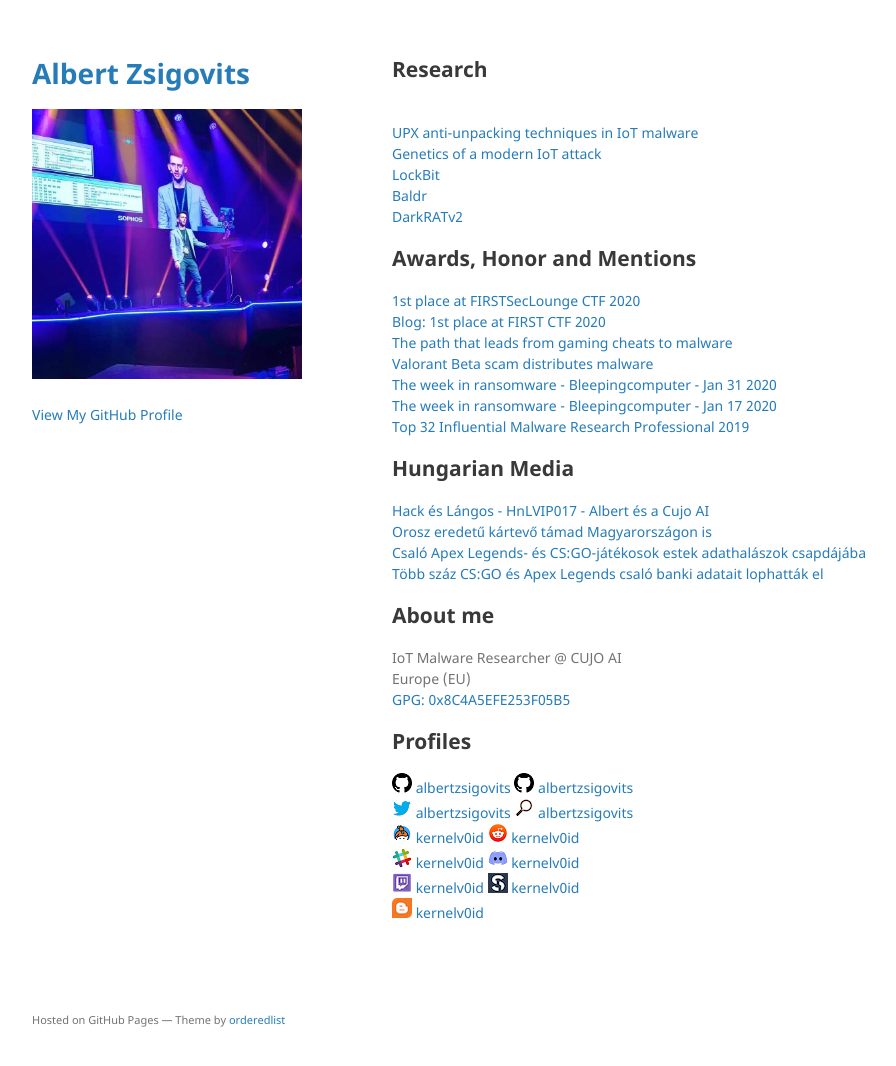
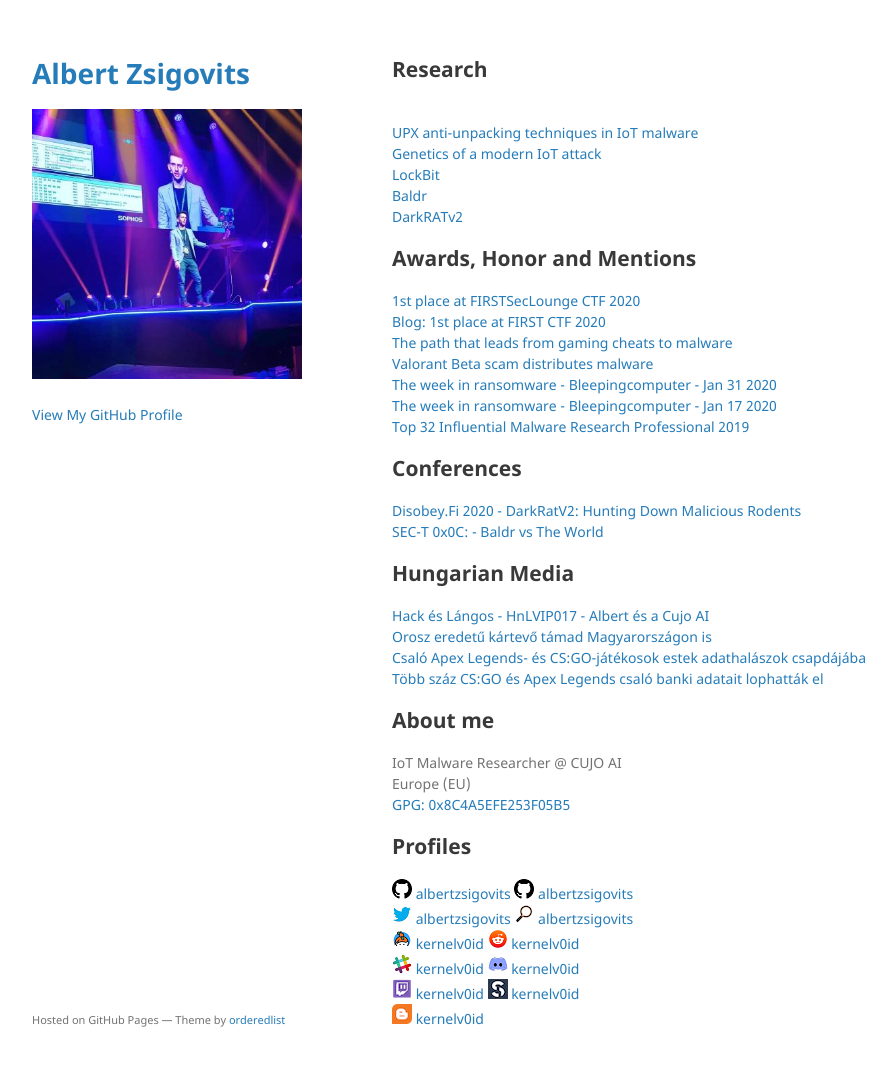
Before and after one commit to albertzsigovits/albertzsigovits.github.io, a Jekyll site: the page built from index.md, in a window 1280 px wide and 1099 px high. Shown: the top 1066 px of the window, without its empty margins (178-1074 px from the left). Built offline with Jekyll 4.4.1, drawn with Linux system fonts in a browser that asks for light colours; the repository's description, which GitHub fills in, is left out; our own code applies the rules of GitHub Pages for plain Markdown files.

Commit message:
Update index.md

```diff
--- a/index.md
+++ b/index.md
@@ -20,9 +20,14 @@ layout: default
 [The week in ransomware - Bleepingcomputer - Jan 17 2020](https://www.bleepingcomputer.com/news/security/the-week-in-ransomware-january-17th-2020-never-ends/)
 [Top 32 Influential Malware Research Professional 2019](https://static.peerlyst.com/image/upload/v1576213159/post-attachments/32_Influential_Malware_Research_Professionals_pkrtnw)
 
+## Conferences
+
+[Disobey.Fi 2020 - DarkRatV2: Hunting Down Malicious Rodents](https://www.youtube.com/watch?v=7QfHX8aytTM)
+[SEC-T 0x0C: - Baldr vs The World](https://www.youtube.com/watch?v=k8mhjkBBw7w)
+
 ## Hungarian Media
 
-[Hack és Lángos - HnLVIP017 - Albert és a Cujo AI](https://hack-es-langos.simplecast.com/episodes/hnlvip017-albert-es-a-cujo-ai)
+[Hack és Lángos - HnLVIP017 - Albert és a Cujo AI](https://www.youtube.com/watch?v=O3mk8oRD-QI)
 [Orosz eredetű kártevő támad Magyarországon is](https://computerworld.hu/biztonsag/orosz-eredetu-kartevo-tamad-magyarorszagon-is-267556.html)
 [Csaló Apex Legends- és CS:GO-játékosok estek adathalászok csapdájába](https://www.gamestar.hu/hir/apex-legends-csgo-csalas-adatlopas-267091.html)
 [Több száz CS:GO és Apex Legends csaló banki adatait lophatták el](https://esport1.hu/news/2019/08/15/csgo-counter-strike-apex-legends-csalok-banki-adatait-loptak-el-malware-oroberto)
```
